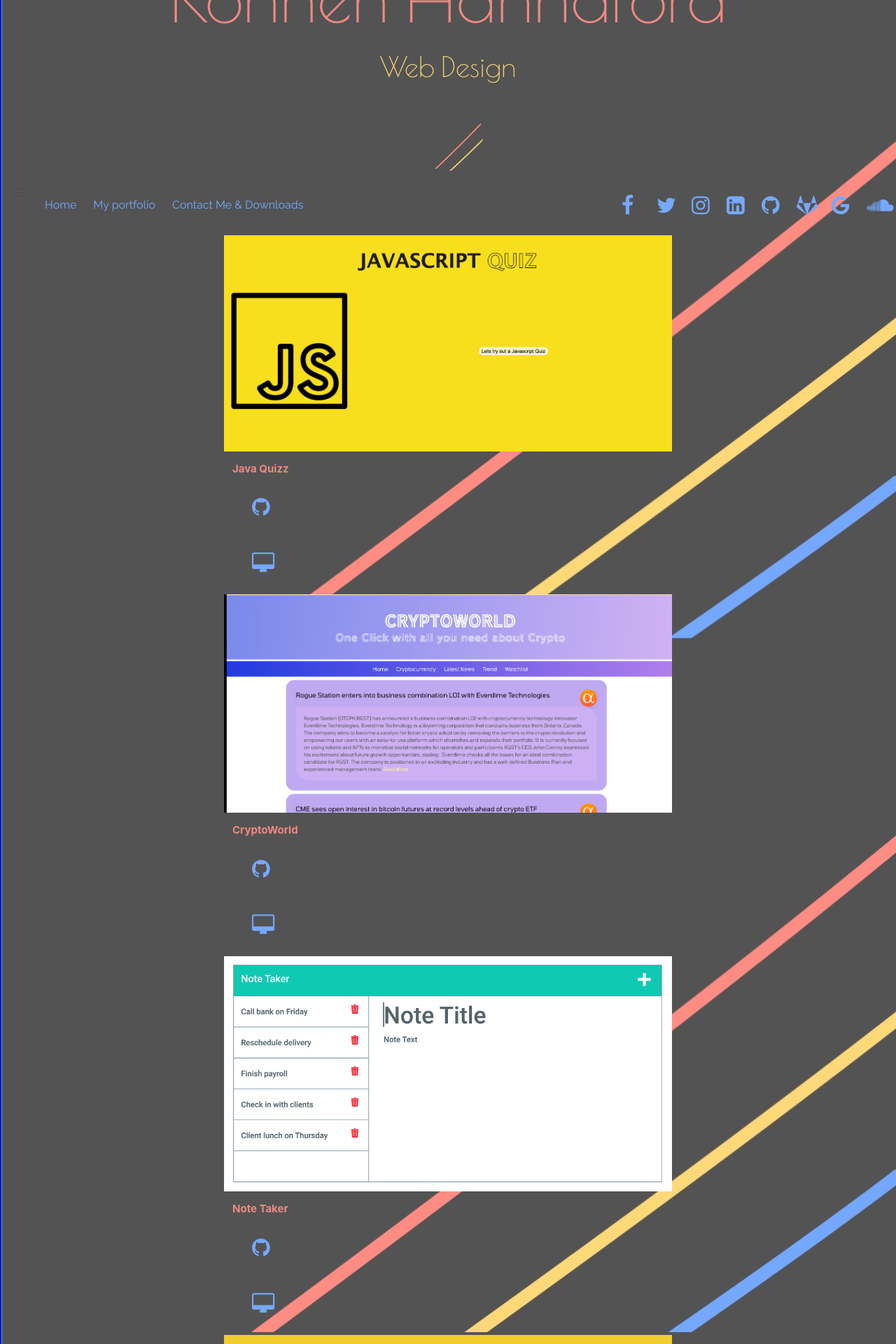
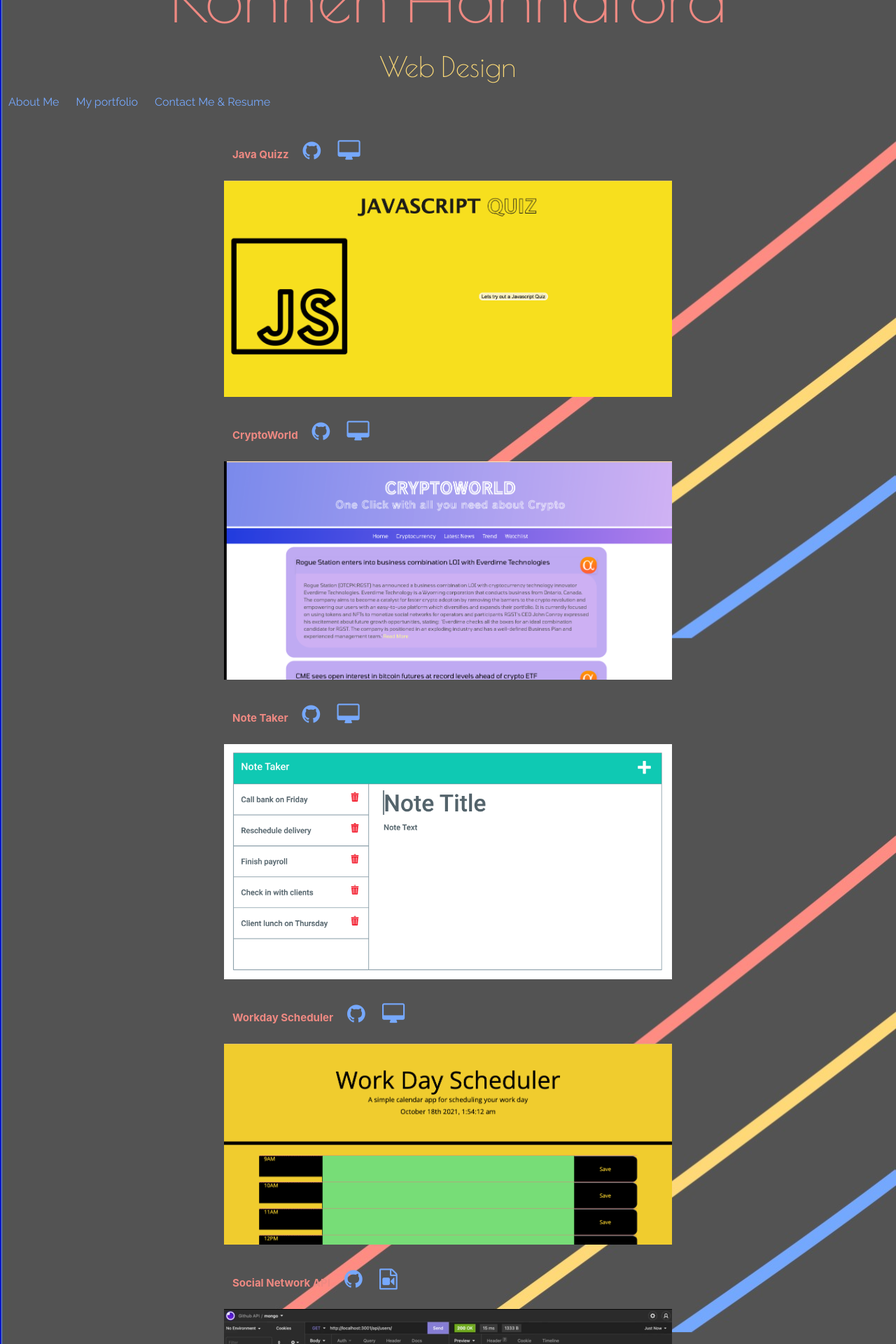
Before and after one commit to konnenhannaford/react-portfolio, a React (Create React App) app in the folder konnen-hannaford-react-portfolio/: page /portfolio in a window 1280 px wide. Shown: the part 80-2000 px from the top of the page at 70% size. Built offline with nearby package versions, Linux system fonts and the light colour scheme.

Commit message:
updated styling

```diff
--- a/konnen-hannaford-react-portfolio/src/App.css
+++ b/konnen-hannaford-react-portfolio/src/App.css
@@ -35,6 +35,10 @@ body{
   width: 100%;
 }
 
+.profpic {
+  width: 100px;
+  height: 100px;
+}
 .site-logo {
   border-radius: 180px;
   width: 100px;
--- a/konnen-hannaford-react-portfolio/src/components/Header.js
+++ b/konnen-hannaford-react-portfolio/src/components/Header.js
@@ -1,10 +1,8 @@
-import logImg from '../images/white.jpeg'
 export default function Header() {
     return (
         <header className="main-header">
         <h1 >Konnen Hannaford</h1>
         <h2 className="subtitle is-2">Web Design</h2>
-        <img className="site-logo" src={logImg}/>
     </header>
 
 
--- a/konnen-hannaford-react-portfolio/src/components/Navigation.js
+++ b/konnen-hannaford-react-portfolio/src/components/Navigation.js
@@ -3,39 +3,18 @@ export default function Navigation() {
 
     return (
         <nav className="navbar" role="navigation" aria-label="main navigation">
-        <div className="navbar-brand">
-            <a role="button" className="navbar-burger" aria-label="menu" aria-expanded="false" data-target="navbarBasicExample">
-            <span aria-hidden="true"></span>
-            <span aria-hidden="true"></span>
-            <span aria-hidden="true"></span>
-            </a>
-        </div>
 
         <div id="navbarBasicExample" className="navbar-menu">
             <div className="navbar-start">
             <Link className="navbar-item" to="/">
-                Home
+                About Me
             </Link>
                 <Link className="navbar-item" to="/portfolio">
                 My portfolio
                 </Link>
                 <Link className="navbar-item" to="/contact">
-                Contact Me & Downloads
+                Contact Me & Resume
                 </Link>
-            </div>
-             <div className="navbar-end">
-                <div className="navbar-item">
-                  <div>
-                    <a href="https://www.facebook.com/konnen.hannaford" className="fa fa-facebook"></a>
-                    <a href="https://www.twitter.com/konnen93" className="fa fa-twitter"></a>
-                    <a href="https://www.instagram.com/konnen23/?hl=en" className="fa fa-instagram"></a>
-                    <a href="https://au.linkedin.com/in/konnen-hannaford-b024994a" className="fa fa-linkedin-square"></a>
-                    <a href="https://github.com/konnenhannaford" className="fa fa-github"></a>
-                    <a href="https://sydney.bootcampcontent.com/Konnenhannaford" className="fa fa-gitlab"></a>
-                    <a href="https://www.konnen23@gmail.com" className="fa fa-google"></a>
-                    <a href="https://soundcloud.com/konnen-hannaford" className="fa fa-soundcloud"></a>
-                  </div>
-                </div>
             </div>
         </div>
     </nav>
--- a/konnen-hannaford-react-portfolio/src/components/portfolio files/Contact.js
+++ b/konnen-hannaford-react-portfolio/src/components/portfolio files/Contact.js
@@ -1,3 +1,5 @@
+import {Link} from 'react-router-dom';
+
 export default function Contact() {
 
     return (
@@ -15,7 +17,7 @@ export default function Contact() {
                 <a href="https://github.com/konnenhannaford">Github</a>
             </p>
             <br/>
-            <a href="../images/Konnen Hannaford Web Resume.pdf" download>Download My resume</a>
+            <Link to="../../images/Konnen Hannaford Web Resume.pdf" download>Download My resume</Link>
         </div>
 </div>
 
--- a/konnen-hannaford-react-portfolio/src/components/portfolio files/Home.js
+++ b/konnen-hannaford-react-portfolio/src/components/portfolio files/Home.js
@@ -1,3 +1,6 @@
+import profilepic from '../../images/profpic.jpeg'
+
+
 export default function Home() {
 
     return (
@@ -5,6 +8,7 @@ export default function Home() {
         <div className="card-content">
             <p className="about-me-header">About Me</p>
             <br/>
+            <img className="profpic" src= {profilepic} />
             <p>Hi there and welcome to my page </p>
                 <br/>
             <p>I am currently undertaking a full stack development course with Sydney Uni.  I hope to gain the skills
@@ -16,7 +20,6 @@ export default function Home() {
             <p>I am excited about learning these new technologies and gaining further understanding of where I would like to end up</p>
             <br/>
             <p>Currently I have covered several languages and aspects of Web Development through this course and we have just started. Theres plenty to come.  Have a look at my portfolio and check out some of my work.</p>
-            {/* <img className="profile-pic" alt="Konnen Hannaford" src="../images/profpic.jpeg"; width=100px height=100px;><img> */}
         </div>
     </div>
 
--- a/konnen-hannaford-react-portfolio/src/components/portfolio files/Portfolio.js
+++ b/konnen-hannaford-react-portfolio/src/components/portfolio files/Portfolio.js
@@ -10,90 +10,69 @@ export default function Portfolio() {
             <div>
                 <div className="slideshow-container">
                     <div className="mySlides">
+                        <div className=''>
+                            <p className="text">
+                                Java Quizz
+                                <a href="https://github.com/konnenhannaford/Java-Quizz" className="fa fa-github"></a>
+                                <a href="https://konnenhannaford.github.io/Java-Quizz/" className="fa fa-desktop" aria-hidden="true"></a>
+                            </p>
+                        </div>
                         <img src= {slide1Img} />
-                        <div >
-                        <p className="text">
-                            Java Quizz
-                        </p>
-                        <p>
-                            <a href="https://github.com/konnenhannaford/Java-Quizz" className="fa fa-github"></a>
-                        </p>
-                        <p>
-                            <a href="https://konnenhannaford.github.io/Java-Quizz/" className="fa fa-desktop" aria-hidden="true"></a>
-                        </p>
-                    </div>
+
                     <div className="mySlides">
-                        <img src= {slide2Img} />
                         <div >
                             <p className="text">
                                 CryptoWorld
-                            </p>
-                            <p>
                             <a href="https://github.com/Etta0311/CryptoWorld" className="fa fa-github"></a>
-                            </p>
-                            <p>
                             <a href="https://etta0311.github.io/Group-project-1/" className="fa fa-desktop" aria-hidden="true"></a>
                             </p>
                         </div>
                     </div>
+                    <img src= {slide2Img} />
 
                     <div className="mySlides">
-                        <img src= {slide3Img} />
                         <div >
                             <p className="text">
                                 Note Taker
-                            </p>
-                            <p>
                             <a href="https://github.com/konnenhannaford/Note-Taker" className="fa fa-github"></a>
-                        </p>
-                        <p>
                             <a href="https://lit-atoll-31253.herokuapp.com/" className="fa fa-desktop" aria-hidden="true"></a>
                             </p>
                         </div>
                     </div>
+                    <img src= {slide3Img} />
 
                     <div className="mySlides">
-                        <img src= {slide4Img} />
                     <div>
                             <p className="text">
                                 Workday Scheduler
-                            </p>
-                            <p>
                             <a href="https://github.com/konnenhannaford/Day-Planner" className="fa fa-github"></a>
-                        </p>
-                        <p>
                             <a href="https://konnenhannaford.github.io/Day-Planner/" className="fa fa-desktop" aria-hidden="true"></a>
-
                             </p>
                     </div>
+                    <img src= {slide4Img} />
+
                     <div className="mySlides">
-                        <img src= {slide5Img} />
                         <div >
                             <p className="text">
                                 Social Network API
-                            </p>
-                            <p>
                             <a href="https://github.com/konnenhannaford/social-network-api" className="fa fa-github"></a>
-                            </p>
-                            <p>
                             <a href="https://watch.screencastify.com/v/9PdB2Unjo8uldkJKceG1" className="fa fa-file-video-o" aria-hidden="true"></a>
                             </p>
                         </div>
                     </div>
+                    <img src= {slide5Img} />
+
                     <div className="mySlides">
-                        <img src= {slide6Img} />
                         <div >
                             <p className="text">
                                 Read-Me-Generator
-                            </p>
-                            <p>
                             <a href="https://github.com/konnenhannaford/Read-Me-Generator" className="fa fa-github"></a>
-                            </p>
-                            <p>
                             <a href="https://watch.screencastify.com/v/BKItKpOcXESryMfuri5v" className="fa fa-file-video-o" aria-hidden="true"></a>
                             </p>
                         </div>
                     </div>
+                    <img src= {slide6Img} />
+
                 </div>
             </div>
         </div>
```
Also changed, not shown: 1 other file (tests, documents, lock files or other folders).
